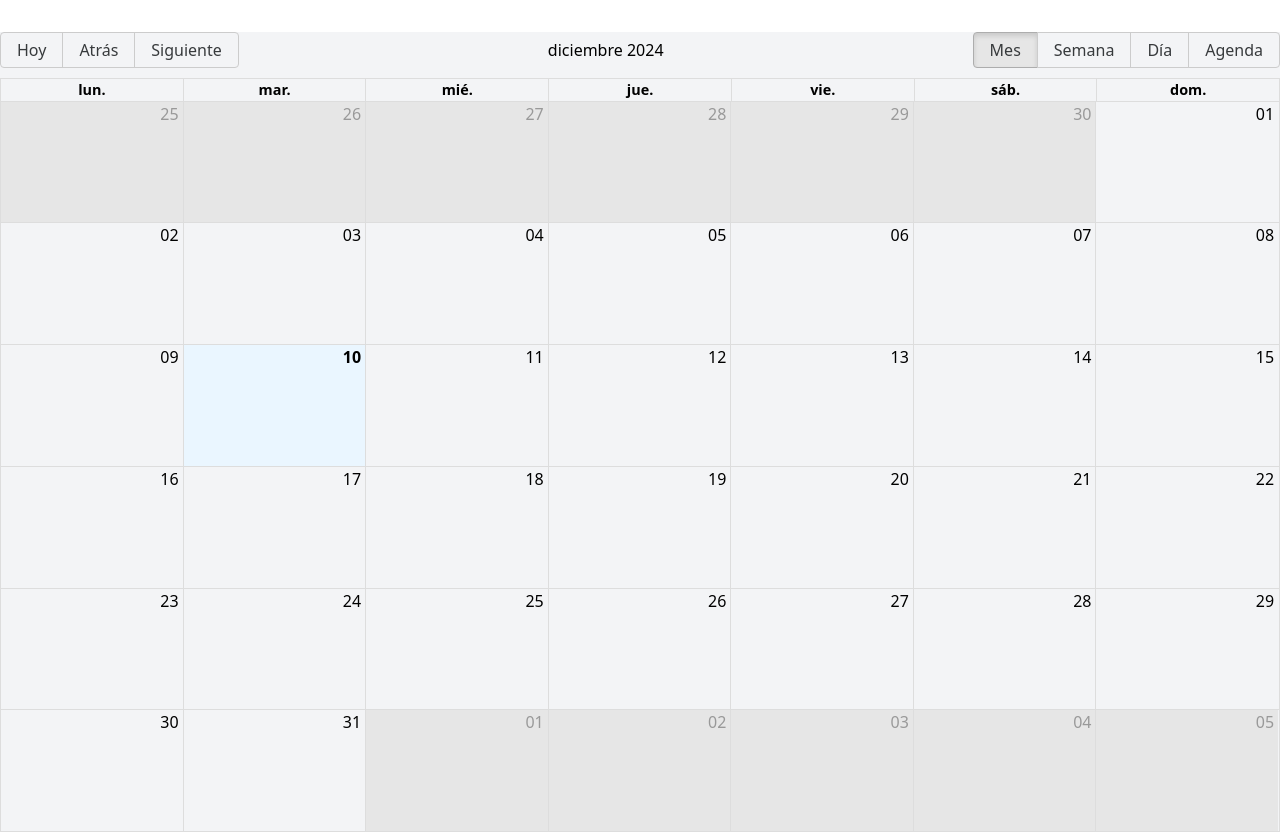
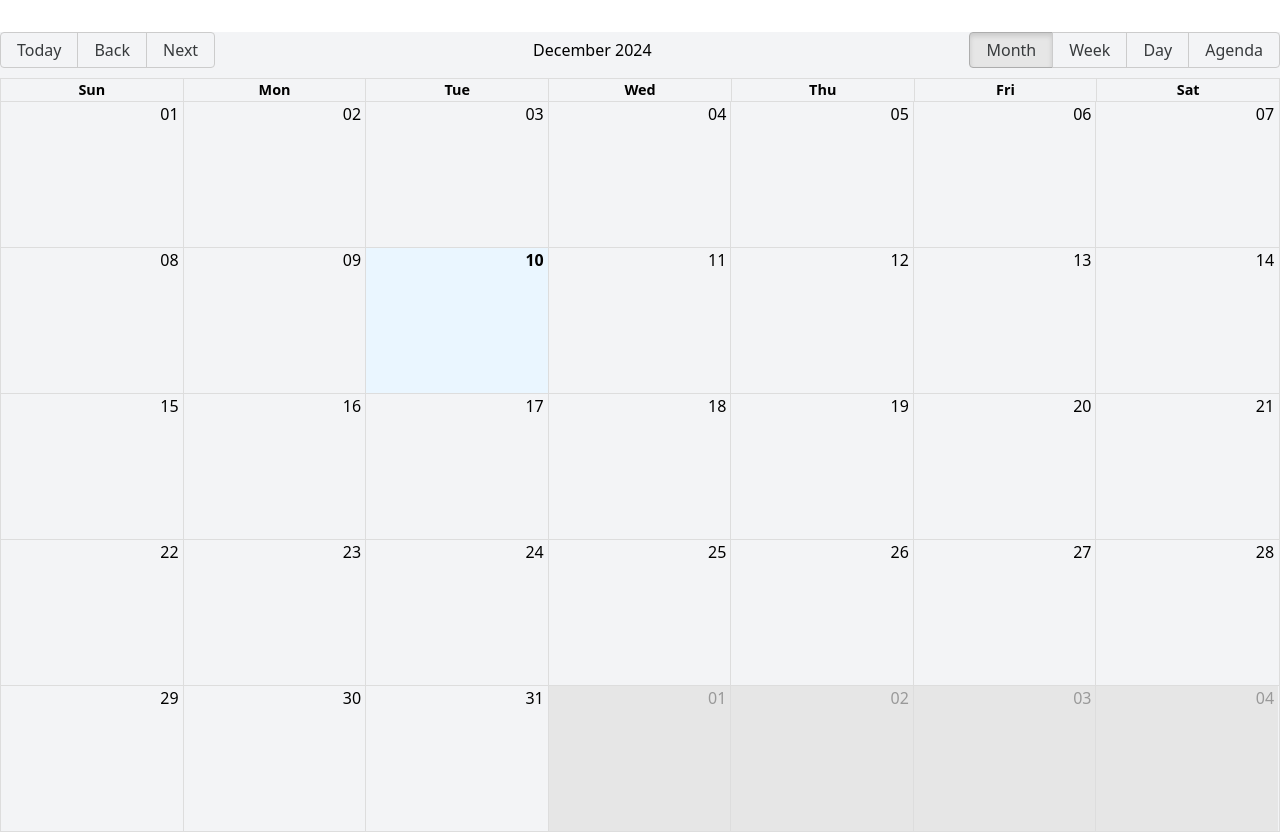
Before and after one commit to eacz/tattoo-manager-front, a Next.js app: page / in a window 1280 px wide. Built offline with nearby package versions, Linux system fonts and the light colour scheme; no server answers; sample sign-in values are in the browser's storage.

Commit message:
add i18n support to calendar

```diff
--- a/messages/en.json
+++ b/messages/en.json
@@ -19,5 +19,18 @@
     "bottomText": "Already have an account?",
     "bottomTextLink": "Log in"
   },
-  "test": "Hello"
+  "calendarPage": {
+    "calendarMessages": {
+      "week": "Week",
+      "work_week": "Work Week",
+      "day": "Day",
+      "month": "Month",
+      "previous": "Back",
+      "next": "Next",
+      "today": "Today",
+      "agenda": "Agenda",
+      "showMore": "{total} more"
+    }
+  },
+  "lang": "en"
 }
--- a/messages/es.json
+++ b/messages/es.json
@@ -19,5 +19,18 @@
     "bottomText": "¿Ya tenés una cuenta?",
     "bottomTextLink": "Ingresar"
   },
-  "test": "Hello"
+  "calendarPage": {
+    "calendarMessages": {
+      "week": "Semana",
+      "work_week": "Semana de trabajo",
+      "day": "Día",
+      "month": "Mes",
+      "previous": "Atrás",
+      "next": "Siguiente",
+      "today": "Hoy",
+      "agenda": "Agenda",
+      "showMore": "{total} more"
+    }
+  },
+  "lang": "es"
 }
--- a/src/modules/calendar/components/Calendar.tsx
+++ b/src/modules/calendar/components/Calendar.tsx
@@ -5,14 +5,14 @@ import 'react-big-calendar/lib/css/react-big-calendar.css'
 import { useCallback, useMemo, useState } from 'react'
 import { useRouter, useSearchParams } from 'next/navigation'
 import { Calendar as BCalendar, dayjsLocalizer, SlotInfo, View, Views } from 'react-big-calendar'
+import { useLocale, useTranslations } from 'next-intl'
 
 import { CalendarEvent } from '../interfaces/CalendarEvent'
 
 import dayjs from 'dayjs'
+//TODO: investigate how import locales dynamically
 import 'dayjs/locale/es'
 import 'dayjs/locale/en'
-
-dayjs.locale('es')
 
 const localizer = dayjsLocalizer(dayjs)
 
@@ -24,6 +24,9 @@ export const Calendar = ({ appointments }: Props) => {
   const [view, setView] = useState<View>(Views.MONTH)
   const searchParams = useSearchParams()
   const router = useRouter()
+  const t = useTranslations('calendarPage.calendarMessages')
+  const locale = useLocale()
+  dayjs.locale(locale)
 
   const onNavigate = useCallback(
     (newDate: Date) => {
@@ -45,16 +48,15 @@ export const Calendar = ({ appointments }: Props) => {
   const { messages } = useMemo(
     () => ({
       messages: {
-        week: 'Semana',
-        work_week: 'Semana de trabajo',
-        day: 'Día',
-        month: 'Mes',
-        previous: 'Atrás',
-        next: 'Siguiente',
-        today: 'Hoy',
-        agenda: 'Agenda',
-
-        showMore: (total: number) => `+${total} más`,
+        week: t('week'),
+        work_week: t('work_week'),
+        day: t('day'),
+        month: t('month'),
+        previous: t('previous'),
+        next: t('next'),
+        today: t('today'),
+        agenda: t('agenda'),
+        showMore: (total: number) => t('showMore', { total }),
       },
     }),
     []
@@ -84,6 +86,7 @@ export const Calendar = ({ appointments }: Props) => {
         selectable
         onSelectEvent={onSelectEvent}
         onSelectSlot={onSelectSlot}
+        defaultView='month'
       />
     </div>
   )
```
